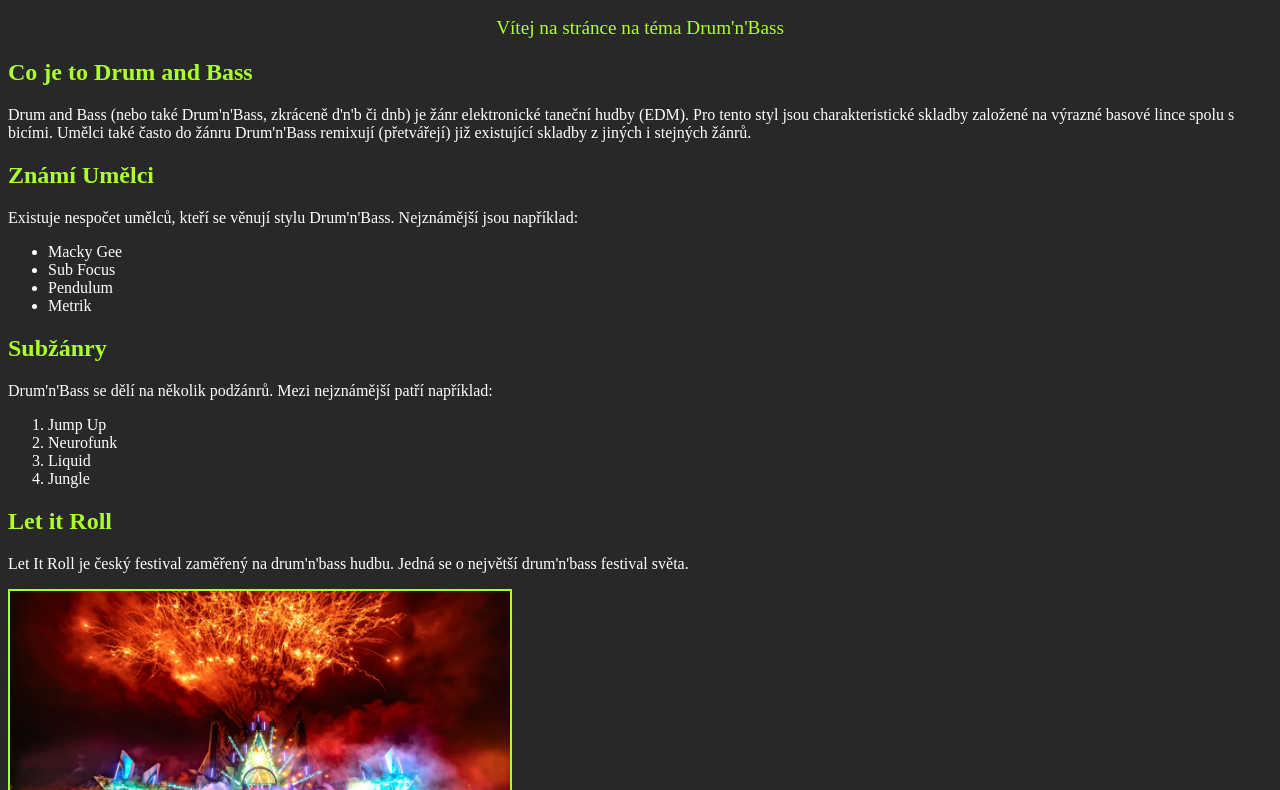
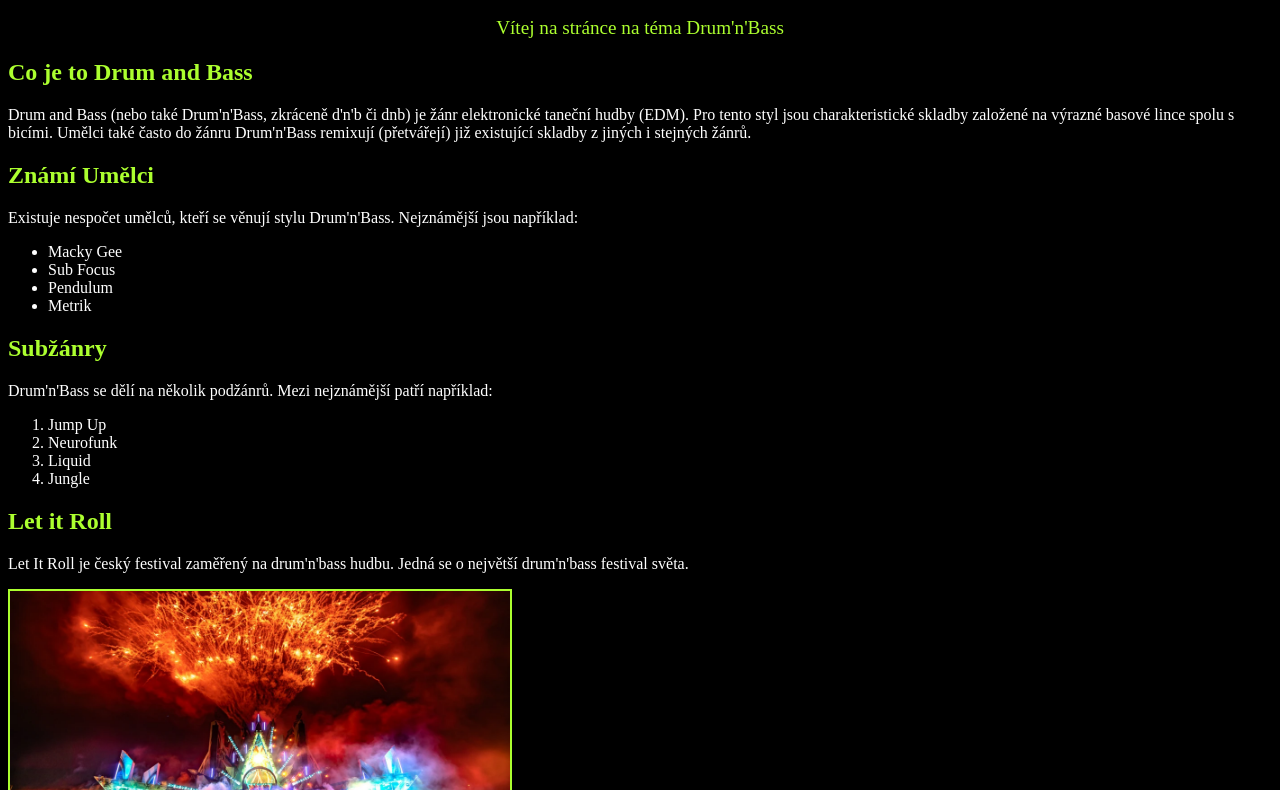
Before and after one commit to Auvicek/twadnb, a plain HTML site: page index.html in a window 1280 px wide. Shown: the part 102-892 px from the top of the page. Drawn offline with Linux system fonts and the light colour scheme.

```diff
--- a/style.css
+++ b/style.css
@@ -1,5 +1,5 @@
 body{
-    background-color: rgb(41, 40, 40)
+    background-color: rgb(0,0,0)
 }
 p{
     color: white;
```
